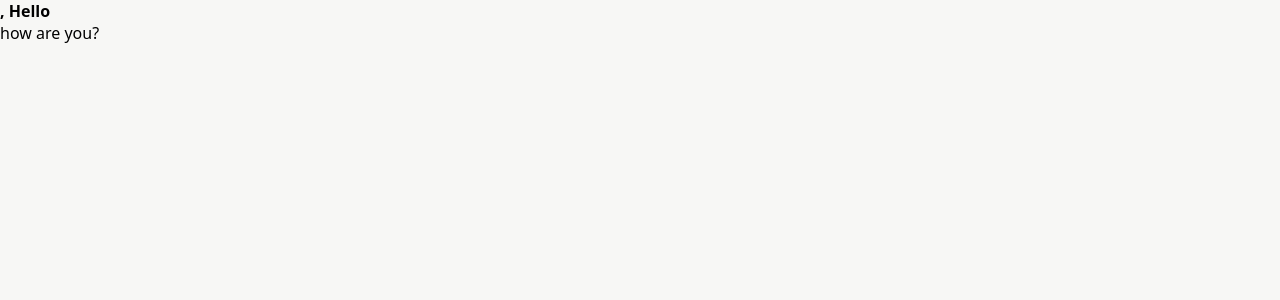
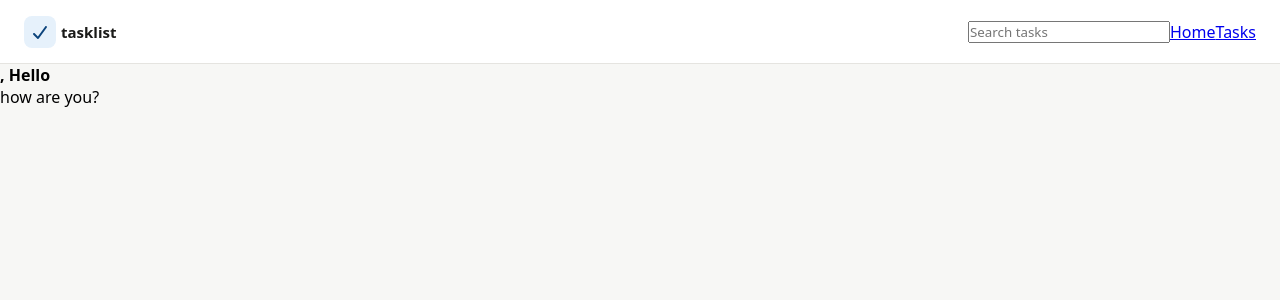
Before and after one commit to AlainRegisDev88/to-do-app, a React (Vite) app in the folder to-do-app/: page / in a window 1280 px wide. Shown: the top 300 px of the page. Built offline with nearby package versions, Linux system fonts and the light colour scheme; no server answers.

Commit message:
add the logo in the header

```diff
--- a/to-do-app/src/components/Header.css
+++ b/to-do-app/src/components/Header.css
@@ -1,5 +1,12 @@
 .header{
-    height: 50px;
+    display: flex;
+    flex-direction: row;
+    align-items: center;
+    justify-content: space-between;
+    height: 64px;
     width: 100%;
     background: var(--surface-2);
+    border-bottom: 0.5px solid var(--border);
+    padding: 0 24px
+
 }
--- a/to-do-app/src/components/Header.jsx
+++ b/to-do-app/src/components/Header.jsx
@@ -1,17 +1,22 @@
 import { Link } from "react-router-dom";
-
+import './Header.css'
+import { FontAwesomeIcon } from "@fortawesome/react-fontawesome";
+import { faCheck } from "@fortawesome/free-solid-svg-icons";
 const Header = () => {
     return (
-        <div className="header">
-            <div className="logo">
-                TASK MANAGER
+        <section className="header">
+            <div className="logo-section"><div className="tick-icon"><FontAwesomeIcon icon={faCheck} style={{ color: "#0C447C" }} /></div><div className="logo-text">tasklist</div></div>
+
+            <div className="search-section">
+                <input type="text" name="search" id="search-box" placeholder="Search tasks" className="search"/>
             </div>
+
             <div className="nav">
                 <Link to='/'>Home</Link>
-                <Link to='/tasks'></Link>
+                <Link to='/tasks'>Tasks</Link>
             </div>
-        </div>
-     );
+        </section>
+    );
 }
 
 export default Header;
--- a/to-do-app/src/components/HomePage.jsx
+++ b/to-do-app/src/components/HomePage.jsx
@@ -1,6 +1,7 @@
 import { useLocation } from 'react-router-dom'
 import { useState, useEffect } from 'react'
 import profileService from '../services/profileService'
+import Header from './Header'
 
 
 const HomePage = () => {
@@ -28,6 +29,8 @@ const HomePage = () => {
     console.log(user)
 
     return (
+        <>
+        <Header />
         <div className="user-info">
             <p><strong>{message}, Hello {name}</strong></p>
             <p>how are you?</p>
@@ -41,6 +44,7 @@ const HomePage = () => {
 
             )}
         </div>
+        </>
     );
 }
 
```
